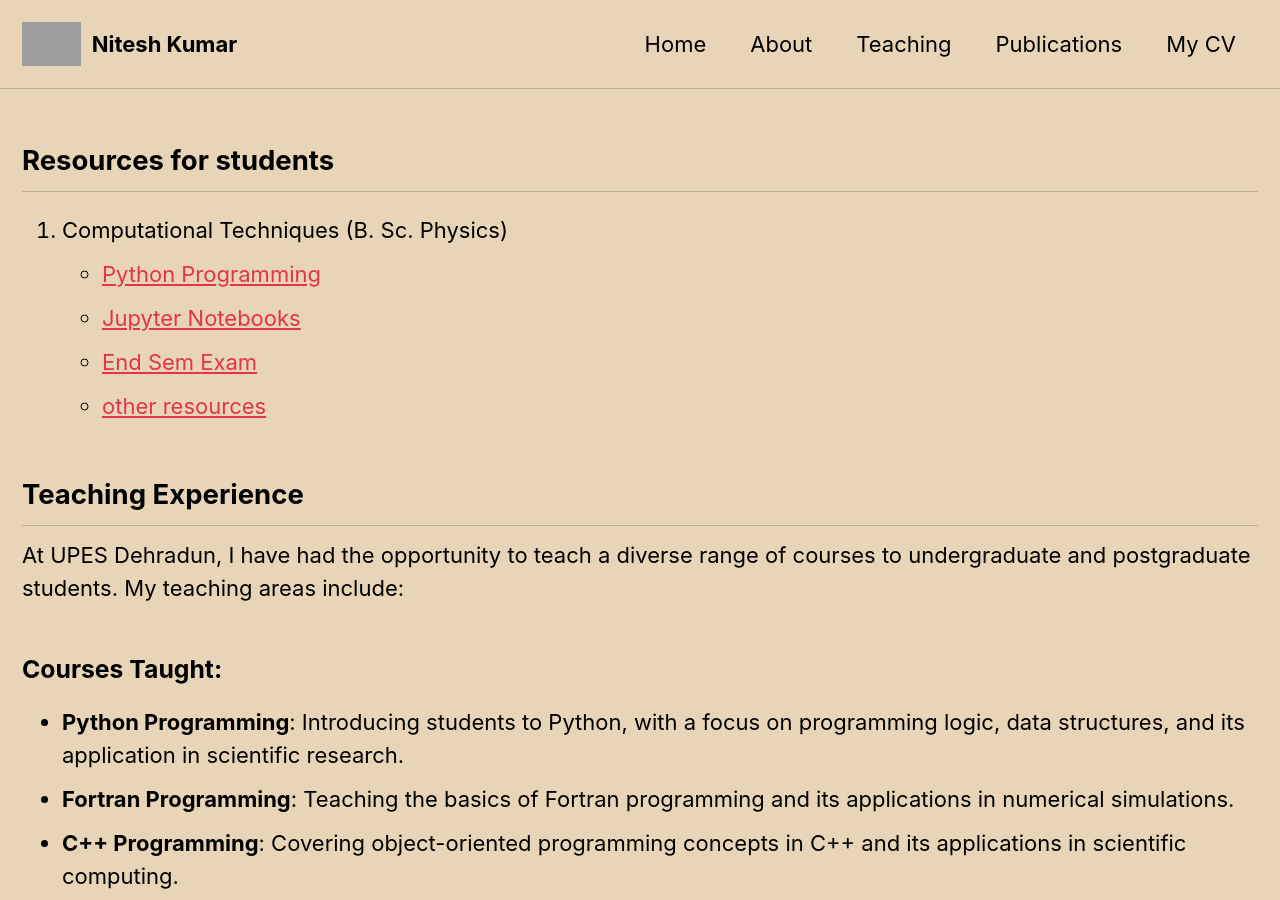
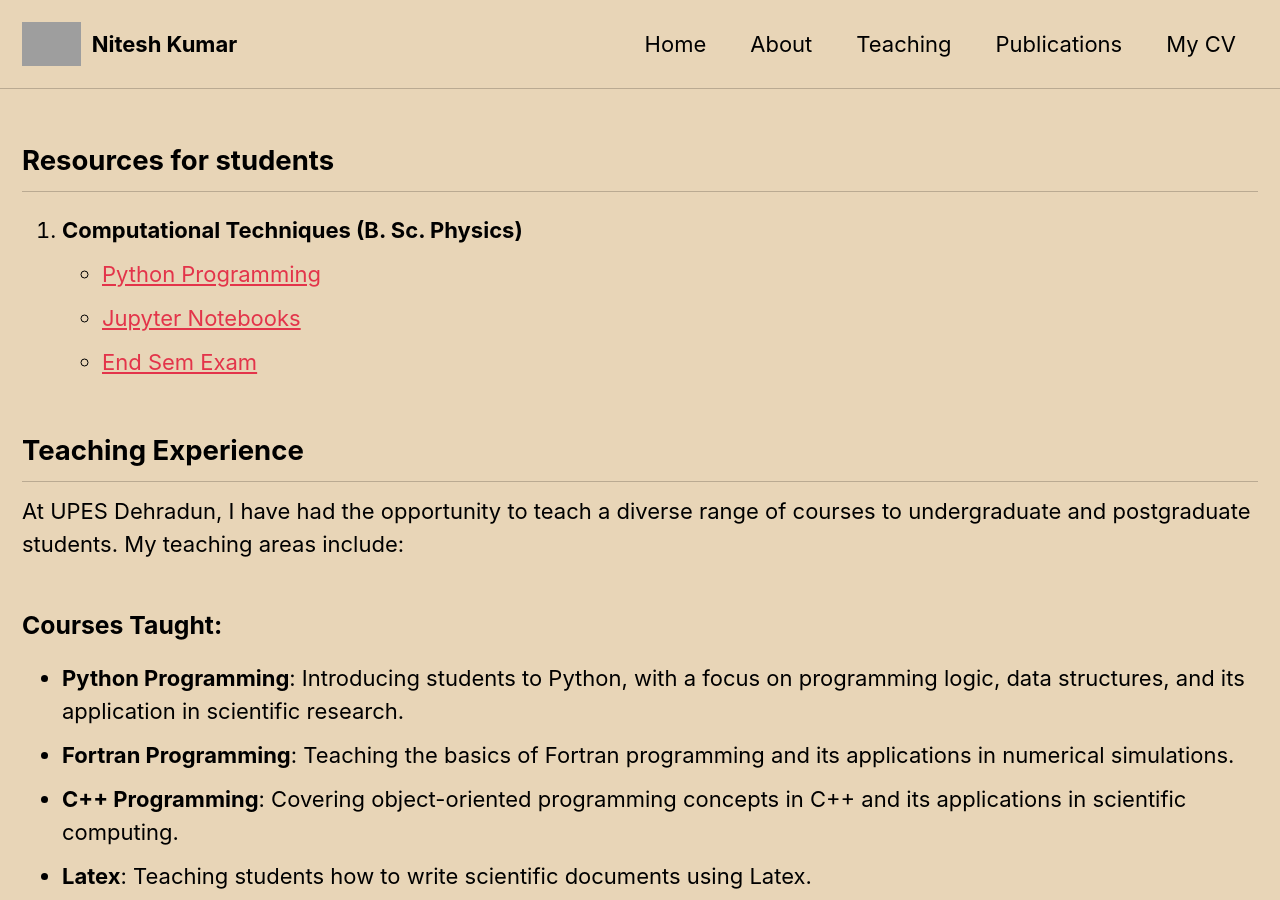
Before and after one commit to niteshchandra039/niteshchandra039.github.io, a Jekyll site: the page built from teaching.md, in a window 1280 px wide and 900 px high. Built offline with Jekyll 4.4.1, drawn with Linux system fonts in a browser that asks for light colours; cached includes are drawn as plain includes; grey boxes are pictures that could not be loaded.

Commit message:
Update teaching.md with resources for Computational Techniques module

```diff
--- a/teaching.md
+++ b/teaching.md
@@ -5,11 +5,11 @@
 ---
 
 ## Resources for students
-1. Computational Techniques (B. Sc. Physics)
+1. **Computational Techniques (B. Sc. Physics)**
     - [Python Programming](resources/computational_techniques/python_notes.pdf)
     - [Jupyter Notebooks](resources/computational_techniques/python_notes.ipynb)
     - [End Sem Exam](resources/computational_techniques/end_term_project_instructions.pdf)
-    - [other resources](resources/computational_techniques/)
+
 
 
 ## Teaching Experience
```
